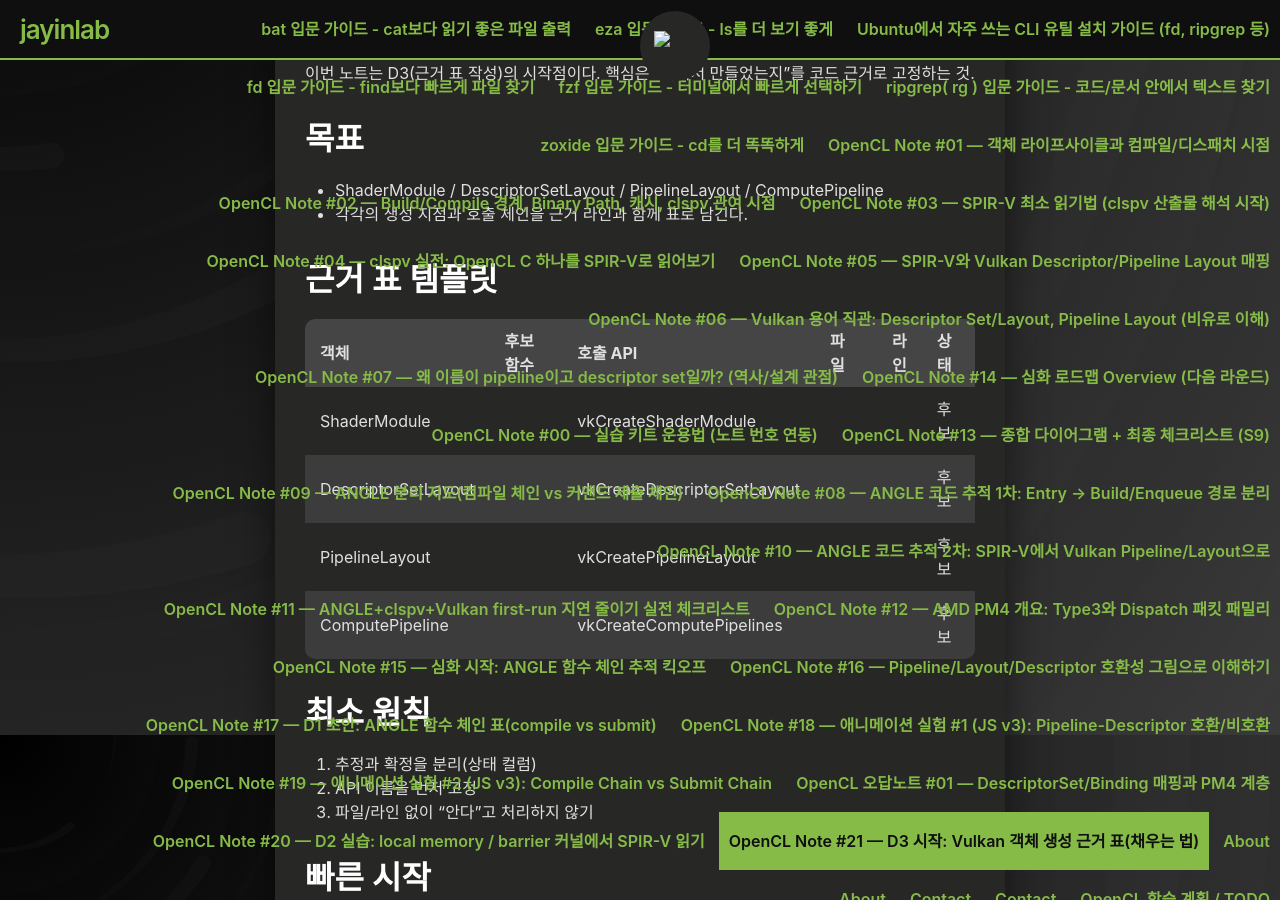
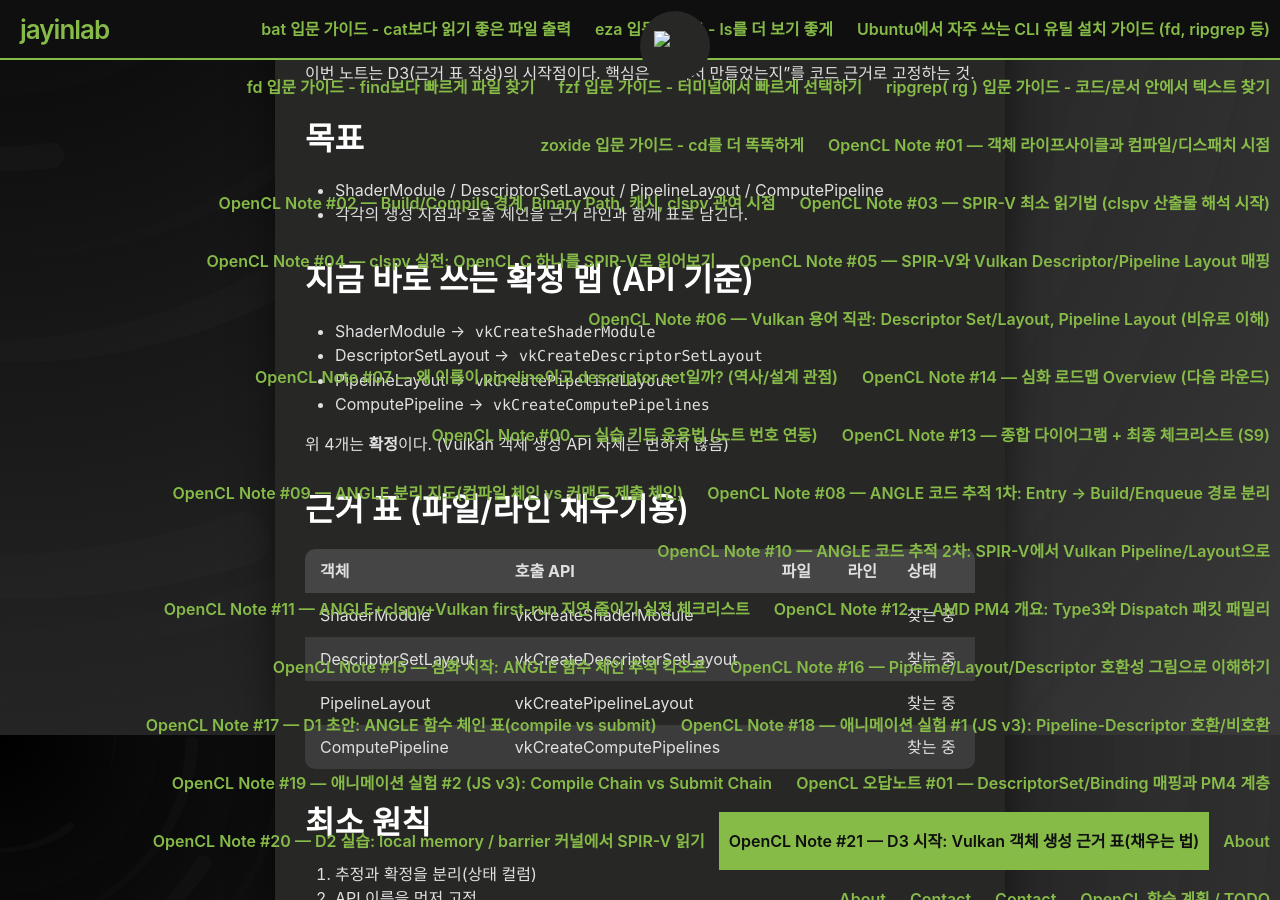
Before and after one commit to jayinlab/jayinlab.github.io, a Jekyll site: the page built from content/posts/2026-04-04-opencl-note-21-vulkan-evidence-table.md, in a window 1280 px wide and 900 px high, scrolled down 225 px. Built offline with Jekyll 4.4.1, drawn with Linux system fonts in a browser that asks for light colours; our own code applies the rules of GitHub Pages for plain Markdown files.

Commit message:
style/docs: fix mobile overflow for tables/inline code and make Note #21 API map explicit

```diff
--- a/content/posts/2026-04-04-opencl-note-21-vulkan-evidence-table.md
+++ b/content/posts/2026-04-04-opencl-note-21-vulkan-evidence-table.md
@@ -12,14 +12,23 @@
 - ShaderModule / DescriptorSetLayout / PipelineLayout / ComputePipeline
 - 각각의 생성 지점과 호출 체인을 근거 라인과 함께 표로 남긴다.
 
-## 근거 표 템플릿
+## 지금 바로 쓰는 확정 맵 (API 기준)
 
-| 객체 | 후보 함수 | 호출 API | 파일 | 라인 | 상태 |
-|---|---|---|---|---:|---|
-| ShaderModule |  | vkCreateShaderModule |  |  | 후보 |
-| DescriptorSetLayout |  | vkCreateDescriptorSetLayout |  |  | 후보 |
-| PipelineLayout |  | vkCreatePipelineLayout |  |  | 후보 |
-| ComputePipeline |  | vkCreateComputePipelines |  |  | 후보 |
+- ShaderModule -> `vkCreateShaderModule`
+- DescriptorSetLayout -> `vkCreateDescriptorSetLayout`
+- PipelineLayout -> `vkCreatePipelineLayout`
+- ComputePipeline -> `vkCreateComputePipelines`
+
+위 4개는 **확정**이다. (Vulkan 객체 생성 API 자체는 변하지 않음)
+
+## 근거 표 (파일/라인 채우기용)
+
+| 객체 | 호출 API | 파일 | 라인 | 상태 |
+|---|---|---|---:|---|
+| ShaderModule | vkCreateShaderModule |  |  | 찾는 중 |
+| DescriptorSetLayout | vkCreateDescriptorSetLayout |  |  | 찾는 중 |
+| PipelineLayout | vkCreatePipelineLayout |  |  | 찾는 중 |
+| ComputePipeline | vkCreateComputePipelines |  |  | 찾는 중 |
 
 ## 최소 원칙
 1. 추정과 확정을 분리(상태 컬럼)
```
Also changed, not shown: layouts/_default/baseof.html (+22 -1 lines).
